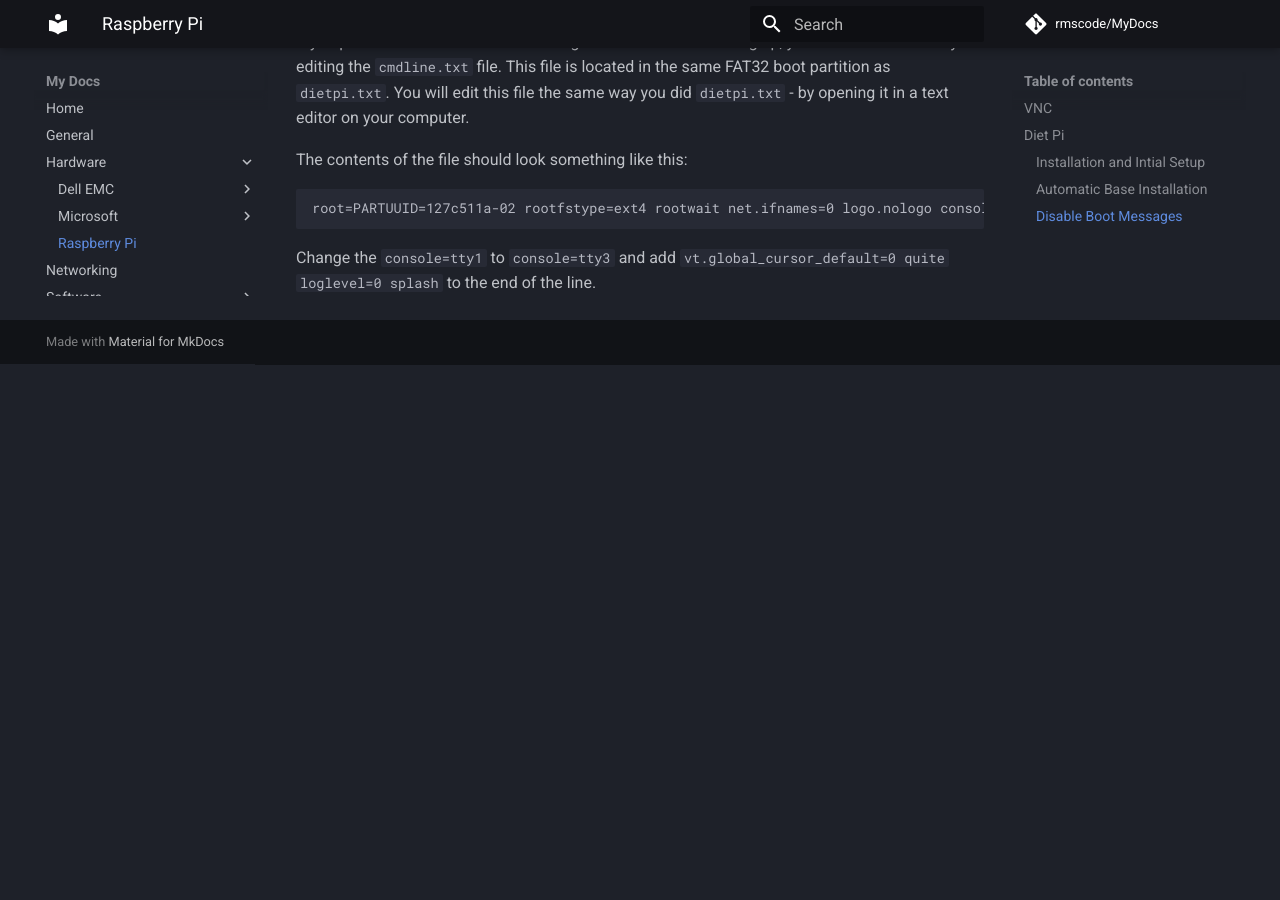
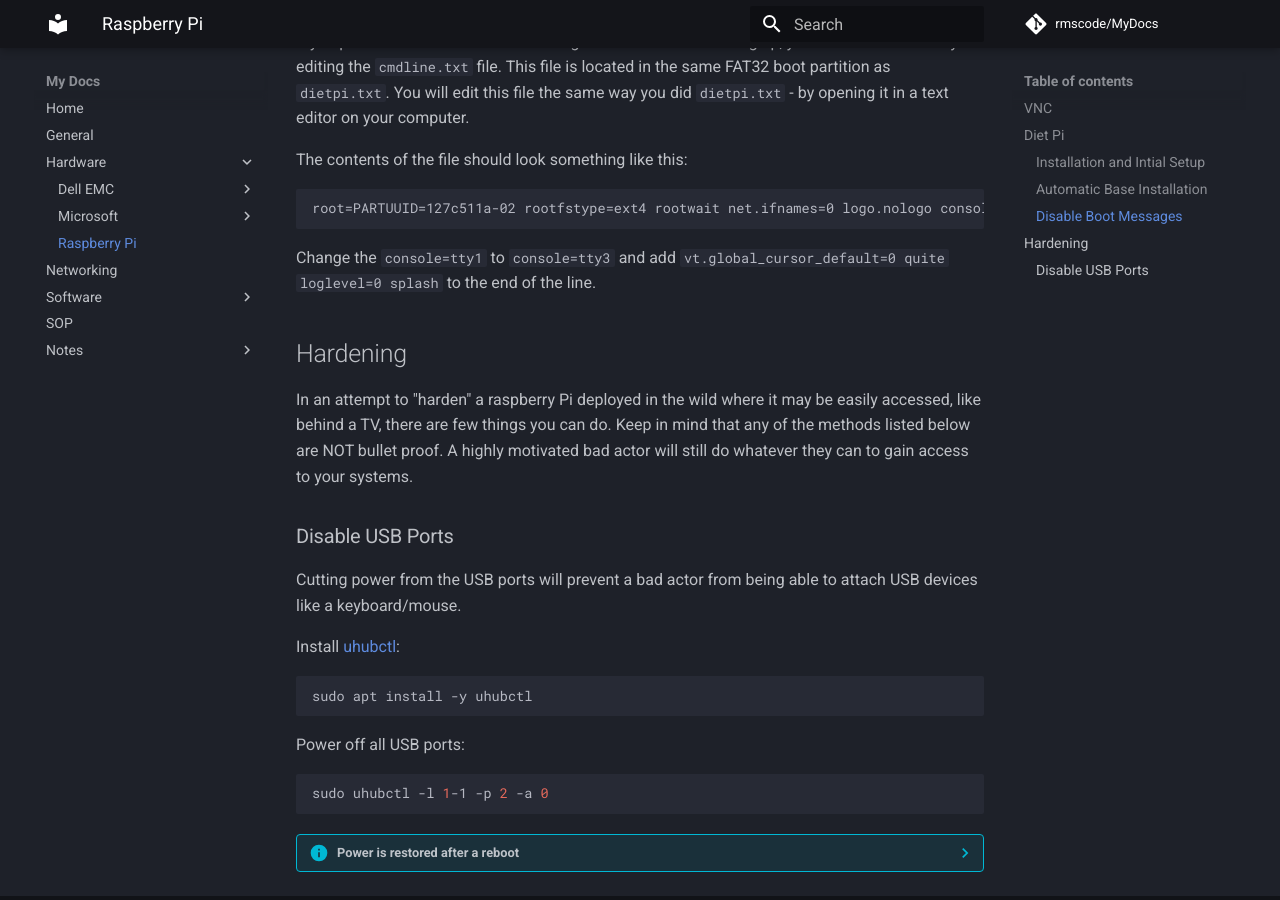
Before and after one commit to rmscode/binary-garden, an MkDocs documentation site: the page built from docs/hardware/raspberrypi.md, in a window 1280 px wide and 900 px high, scrolled down 3230 px. Built offline with MkDocs 1.6.1 and Material for MkDocs 9.7.7, drawn with Linux system fonts in a browser that asks for light colours; comment, search, counter and statistics services are not loaded; before the commit the page ends 3594 px from its top, so only the background shows below that.

Commit message:
Update raspberrypi.md

````diff
--- a/docs/hardware/raspberrypi.md
+++ b/docs/hardware/raspberrypi.md
@@ -450,3 +450,29 @@
 ```
 
 Change the `console=tty1` to `console=tty3` and add `vt.global_cursor_default=0 quite loglevel=0 splash` to the end of the line.
+
+## Hardening
+
+In an attempt to "harden" a raspberry Pi deployed in the wild where it may be easily accessed, like behind a TV, there are few things you can do. Keep in mind that any of the methods listed below are NOT bullet proof. A highly motivated bad actor will still do whatever they can to gain access to your systems.
+
+### Disable USB Ports
+
+Cutting power from the USB ports will prevent a bad actor from being able to attach USB devices like a keyboard/mouse.
+
+Install [uhubctl](https://github.com/mvp/uhubctl):
+
+```bash
+sudo apt install -y uhubctl
+```
+
+Power off all USB ports:
+
+```bash
+sudo uhubctl -l 1-1 -p 2 -a 0
+```
+
+??? info "Power is restored after a reboot"
+
+    We need to come up with a method to power off the USB ports at the end of each boot sequence. Thankfully, thats pretty easy to script using cronjobs or DietPi's autostart scripts.
+
+    In our envonriment, we use DietPi to launch chromium in kiosk mode. Adding `sudo uhubctl -l 1-1 -p 2 -a 0` the `/var/lib/dietpi/dietpi-software/installed/chromium-autostart.sh` is easy enough.
````
